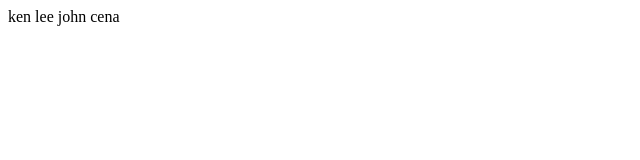
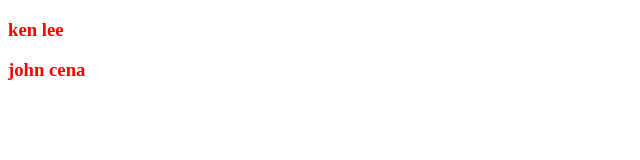
Before and after one commit to ken551113/WebComponetPractice, a plain HTML site: page index.html in a window 1280 px wide. Shown: the whole page, without its empty margins (0-640 px from the left). Drawn offline with Linux system fonts and the light colour scheme.

Commit message:
add gobal style

```diff
--- a/index.html
+++ b/index.html
@@ -11,4 +11,10 @@
     <user-card name="ken lee"></user-card>
     <user-card name="john cena"></user-card>
   </body>
+
+  <style>
+    h3 {
+      color: red;
+    }
+  </style>
 </html>
--- a/userCard.js
+++ b/userCard.js
@@ -3,7 +3,9 @@ class UserCard extends HTMLElement {
     super();
   }
   connectedCallback() {
-    this.innerHTML = `${this.getAttribute("name")}`;
+    const element = document.createElement("h3");
+    element.innerHTML = `<h3>${this.getAttribute("name")}</h3>`;
+    this.innerHTML = element.outerHTML;
   }
 }
 
```
